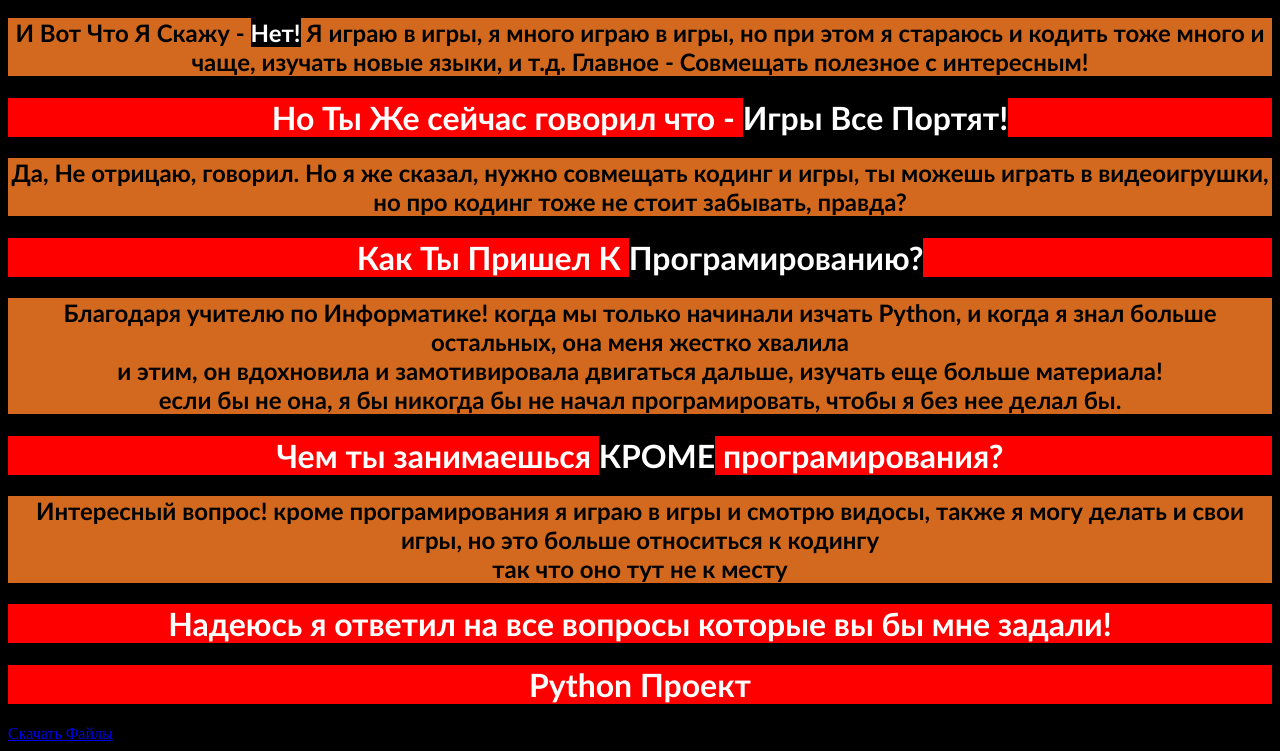
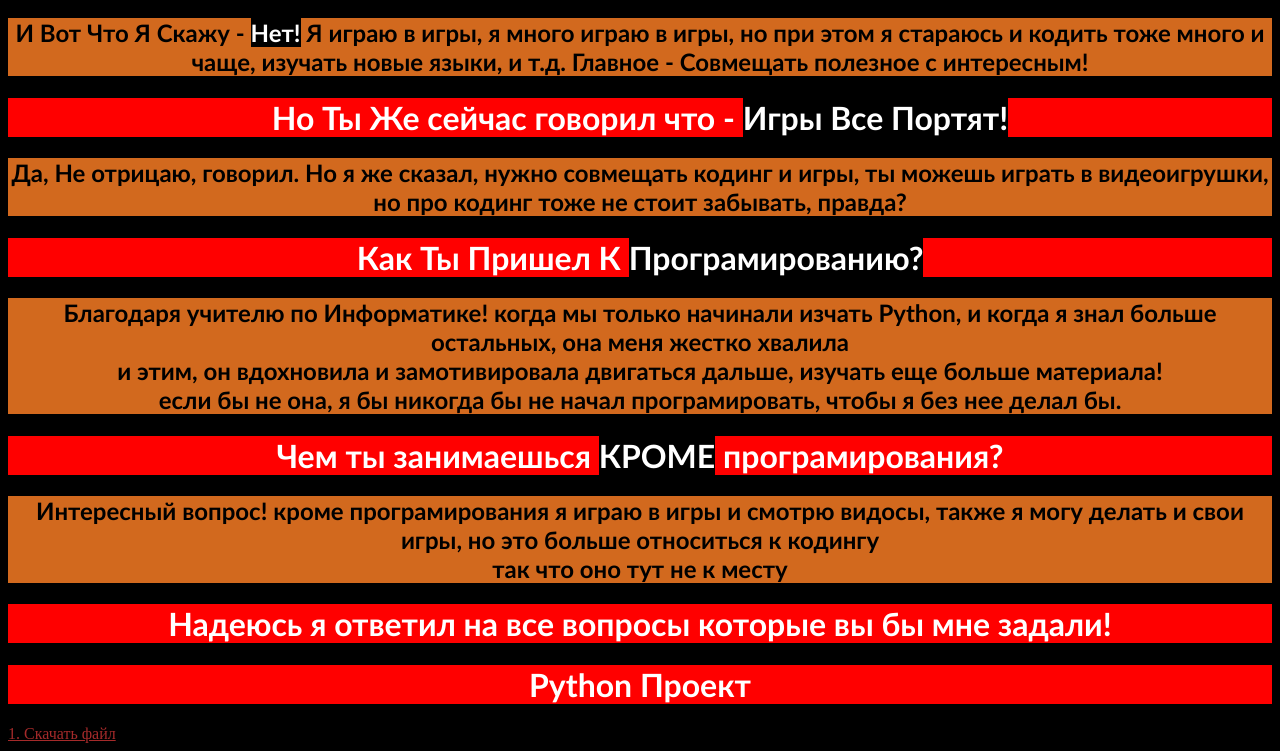
Before and after one commit to lethalstudio/MySite, a plain HTML site: page index.html in a window 1280 px wide. Shown: the part 952-1703 px from the top of the page. Drawn offline with Linux system fonts and the light colour scheme.

Commit message:
Added Download File

```diff
--- a/index.html
+++ b/index.html
@@ -24,7 +24,7 @@
             <h2>Интересный вопрос! кроме програмирования я играю в игры и смотрю видосы, также я могу делать и свои игры, но это больше относиться к кодингу<br> так что оно тут не к месту</h2>
             <h1>Надеюсь я ответил на все вопросы которые вы бы мне задали!</h1>
             <h1>Python Проект</h1>
-            <a href="MySite/main.py" href="MySite/db.txt" download>Скачать Файлы</a>
+            <a href="main.py" download>1. Скачать файл</a>
         </div>
     </body>
 </html>
--- a/style.css
+++ b/style.css
@@ -15,3 +15,7 @@ h2 {
 mark {
     color: white;
 }
+a {
+    text-align: center;
+    color: brown;
+}
```
